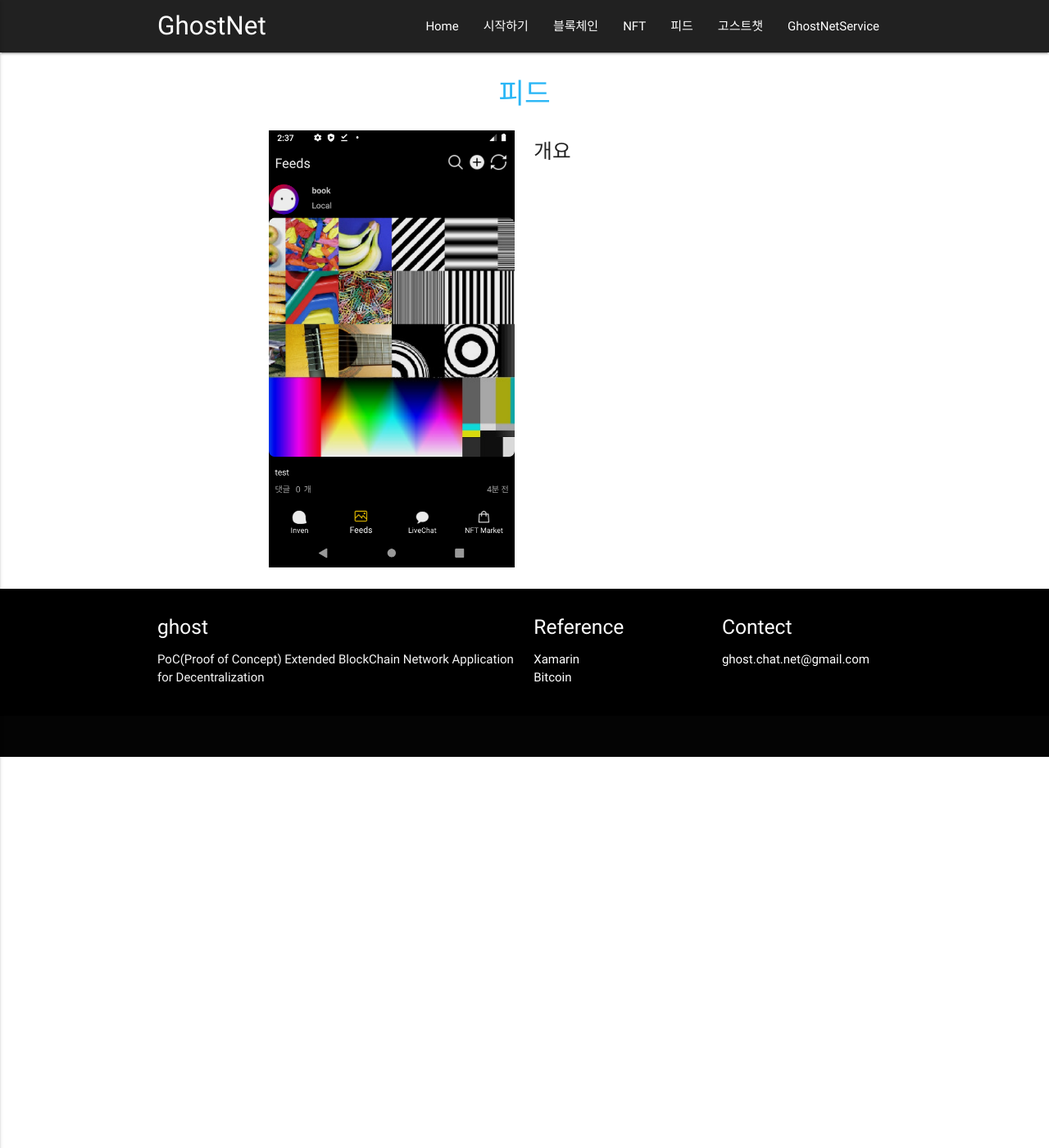
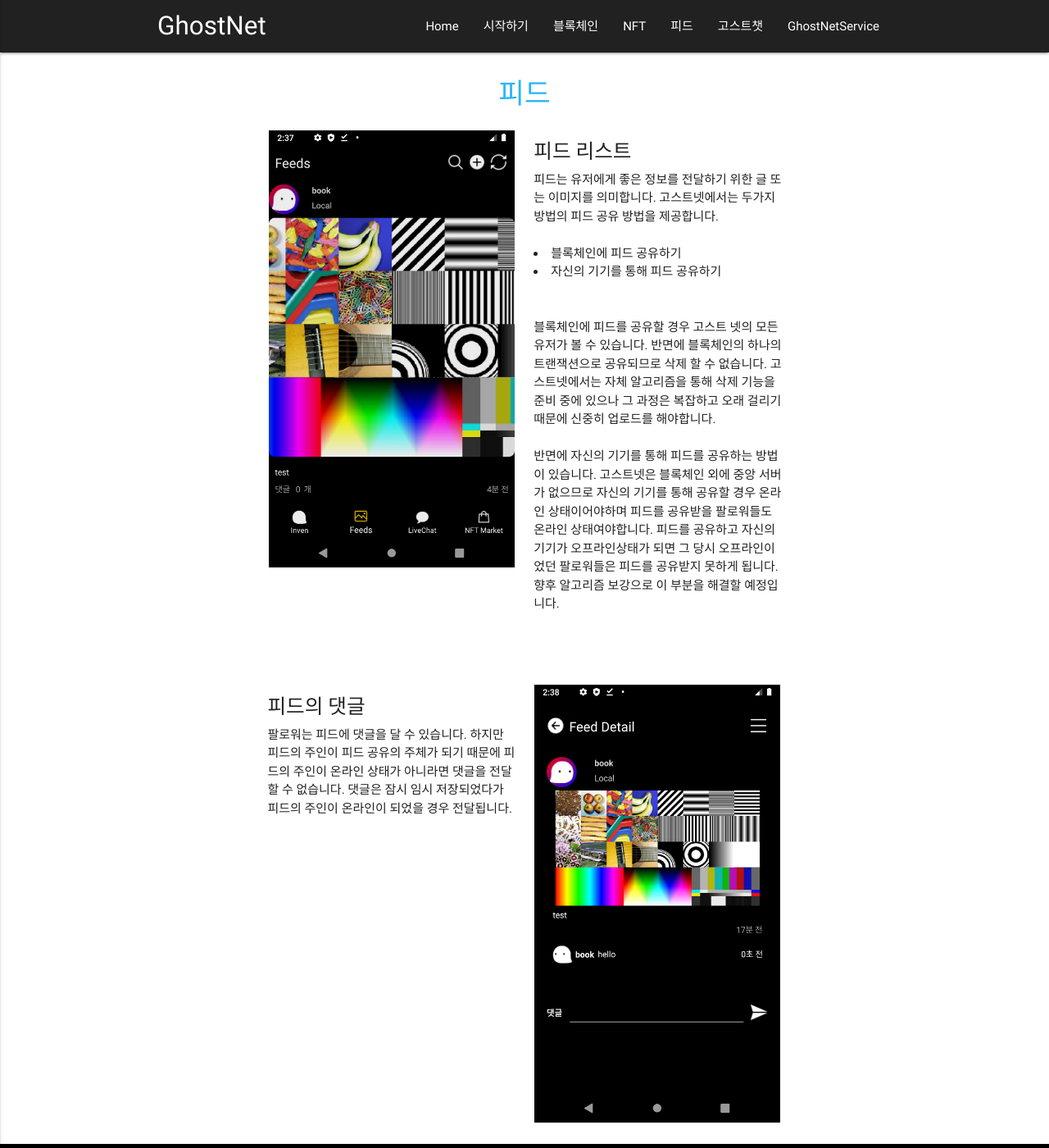
Before and after one commit to GhostNetBlog/GhostNetBlog.github.io, a Jekyll site: the page built from 4_feeds.md, in a window 1280 px wide and 1400 px high. Shown: the whole window at 82% size. Built offline with Jekyll 4.4.1, drawn with Linux system fonts in a browser that asks for light colours.

Commit message:
텍스트는 일단 입력완료

```diff
--- a/4_feeds.md
+++ b/4_feeds.md
@@ -12,9 +12,24 @@ permalink: /feeds/
             <img width="300" data-action="zoom" src='{{ "/assets/imgs/7_feedlist.png" | relative_url }}' alt='absolute'>
           </div>
           <div class="col s12 m4 l6 left">
-          <h5> 개요</h5>
-
+          <h5> 피드 리스트</h5>
+          피드는 유저에게 좋은 정보를 전달하기 위한 글 또는 이미지를 의미합니다. 고스트넷에서는 두가지 방법의 피드 공유 방법을 제공합니다.<br><br>
+          <li>블록체인에 피드 공유하기</li>
+          <li>자신의 기기를 통해 피드 공유하기</li>
+          <br><br>
+          블록체인에 피드를 공유할 경우 고스트 넷의 모든 유저가 볼 수 있습니다. 반면에 블록체인의 하나의 트랜잭션으로 공유되므로 삭제 할 수 없습니다. 고스트넷에서는 자체 알고리즘을 통해 삭제 기능을 준비 중에 있으나 그 과정은 복잡하고 오래 걸리기 때문에 신중히 업로드를 해야합니다.<br><br>
+          반면에 자신의 기기를 통해 피드를 공유하는 방법이 있습니다. 고스트넷은 블록체인 외에 중앙 서버가 없으므로 자신의 기기를 통해 공유할 경우 온라인 상태이어야하며 피드를 공유받을 팔로워들도 온라인 상태여야합니다. 피드를 공유하고 자신의 기기가 오프라인상태가 되면 그 당시 오프라인이었던 팔로워들은 피드를 공유받지 못하게 됩니다. 향후 알고리즘 보강으로 이 부분을 해결할 예정입니다.
 <br><br><br><br>
           </div>
       </div>
+      <div class="row">
+          <div class="col s12 m4 l6 left">
+          <h5> 피드의 댓글</h5>
+          팔로워는 피드에 댓글을 달 수 있습니다. 하지만 피드의 주인이 피드 공유의 주체가 되기 때문에 피드의 주인이 온라인 상태가 아니라면 댓글을 전달할 수 없습니다. 댓글은 잠시 임시 저장되었다가 피드의 주인이 온라인이 되었을 경우 전달됩니다.
+            <br><br><br><br>
+          </div>
+          <div class="col s12 m4 l6 center">
+            <img width="300" data-action="zoom" src='{{ "/assets/imgs/8_feeddetail.png" | relative_url }}' alt='absolute'>
+          </div>
+      </div>
 </div>
```
